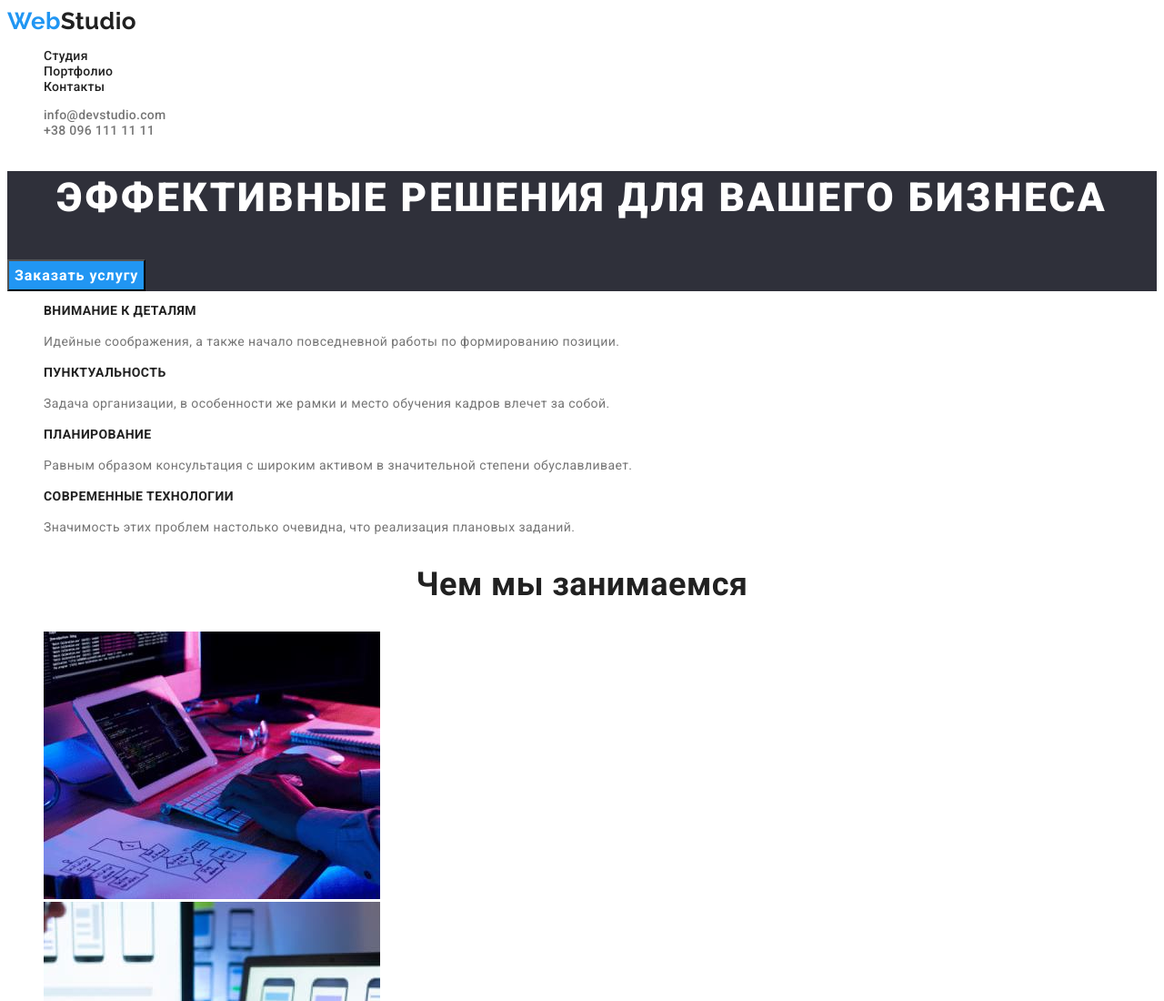
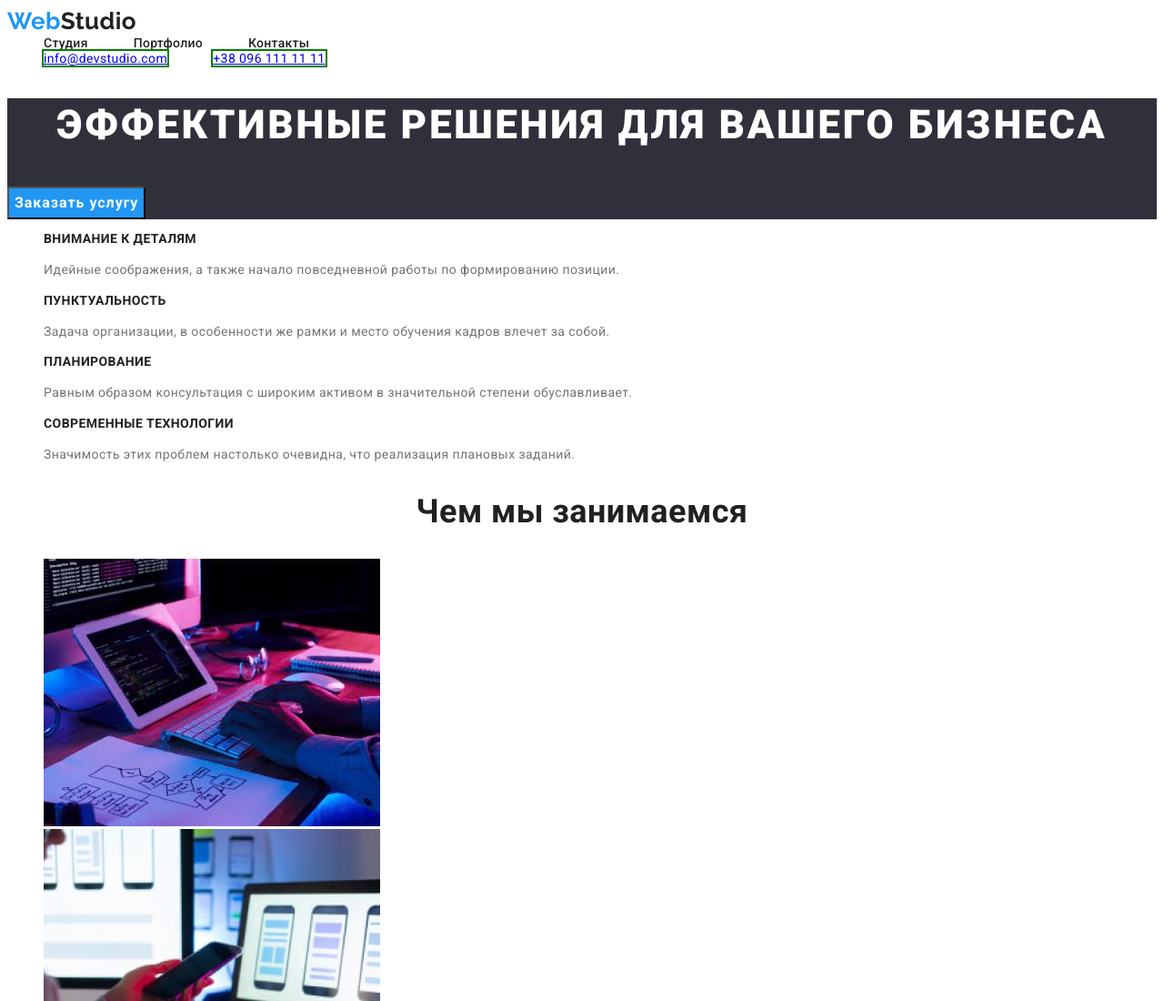
Before and after one commit to MaximKucheriaviy/goit-markup-hw-03, a plain HTML site: page index.html in a window 1280 px wide. Shown: the top 1100 px of the page at 91% size. Drawn offline with Linux system fonts and the light colour scheme.

Commit message:
Некоторые флексы

```diff
--- a/css/styles.css
+++ b/css/styles.css
@@ -28,6 +28,13 @@ body ul {
 .logo > span {
   color: var(--font-blue);
 }
+.navigation-links {
+  display: flex;
+  margin: 0px;
+}
+.navigation-links .item + .item {
+  margin-left: 50px;
+}
 .navigation-links a {
   font-weight: 500;
   font-size: 14px;
@@ -36,8 +43,17 @@ body ul {
   text-decoration: none;
   color: var(--font-black1);
 }
-
-.header-contacts a {
+.header-contacts {
+  margin: 0px;
+  display: flex;
+}
+.header-contacts .item + .item {
+  margin-left: 50px;
+}
+.header-contacts .item {
+  outline: 2px solid green;
+}
+. .header-contacts a {
   font-weight: 500;
   font-size: 14px;
   line-height: 1.14;
--- a/index.html
+++ b/index.html
@@ -14,23 +14,23 @@
             <!-- Логотип -->
             <a class = "logo" href=""><span>Web</span>Studio</a>
             <ul  class = "navigation-links">
-                <li>
+                <li class = "item">
                     <a class = "link" href="">Студия</a>
                 </li>
-                <li>
+                <li class = "item">
                     <a class = "link" href="./portfolio.html">Портфолио</a>
                 </li>
-                <li>
+                <li class = "item">
                     <a class = "link" href="">Контакты</a>
                 </li>
             </ul>
         </nav>
         <!-- контакты -->
         <ul class = "header-contacts">
-            <li>
+            <li class = "item">
                 <a class = "link" href="mailto:info@devstudio.com">info@devstudio.com</a>
             </li>
-             <li>
+             <li class = "item">
                 <a class = "link" href="tel:+380961111111">+38 096 111 11 11</a>
             </li>
         </ul>
```
